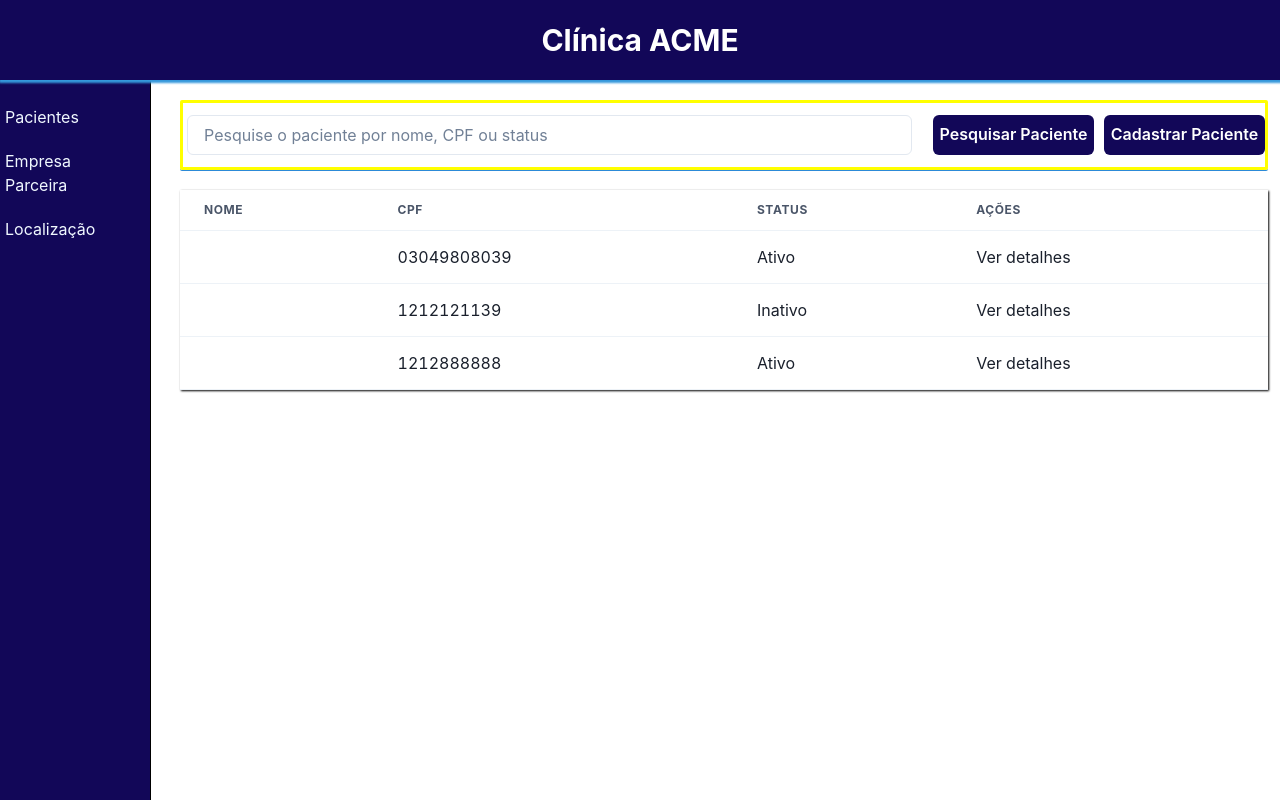
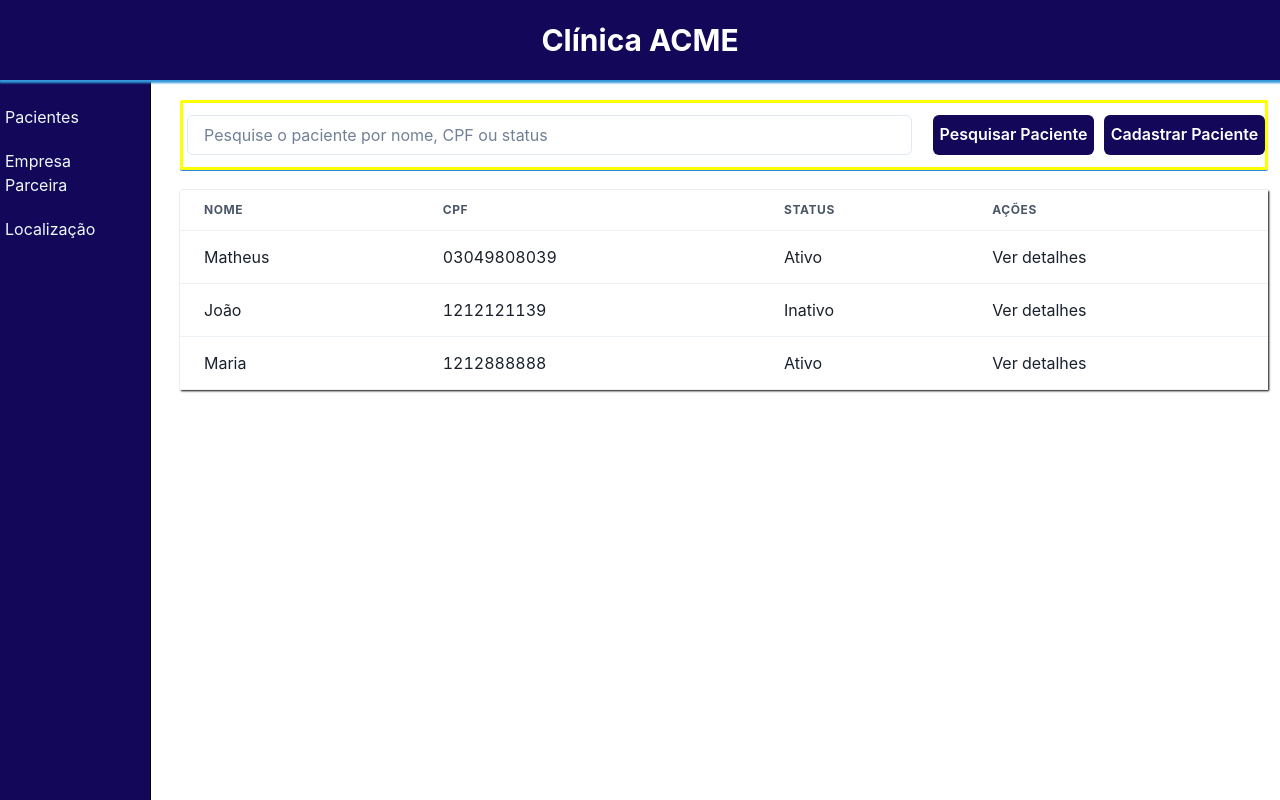
Before and after one commit to Mathluiz23/clinica-ACME, a React (Create React App) app in the folder frontend/: page / in a window 1280 px wide. Built offline with nearby package versions, Linux system fonts and the light colour scheme.

Commit message:
:recycle: refactor: Renomeando a captura das chaves de acesso ao objeto, banco de dados e cadastro foram modificados para atributos com nome ingles

```diff
--- a/frontend/src/components/Patients.jsx
+++ b/frontend/src/components/Patients.jsx
@@ -28,7 +28,7 @@ function Patients() {
 							? patientsFiltered.map((patient) => {
 									return (
 										<Tr key={patient.id}>
-											<Td>{patient.nome}</Td>
+											<Td>{patient.name}</Td>
 											<Td>{patient.cpf}</Td>
 											<Td>{patient.status}</Td>
 											<Td>
@@ -44,7 +44,7 @@ function Patients() {
 							: dataPatients.map((patient) => {
 									return (
 										<Tr key={patient.id}>
-											<Td>{patient.nome}</Td>
+											<Td>{patient.name}</Td>
 											<Td>{patient.cpf}</Td>
 											<Td>{patient.status}</Td>
 											<Td>
--- a/frontend/src/pages/MainPage.jsx
+++ b/frontend/src/pages/MainPage.jsx
@@ -16,7 +16,7 @@ function MainPage() {
 		const filteredPatients = dataPatients.filter(
 			(patient) =>
 				patient.cpf === searchInput ||
-				patient.nome
+				patient.name
 					.toLowerCase()
 					.includes(searchInput.toLowerCase()) ||
 				patient.status.toLowerCase() === searchInput.toLowerCase()
```
